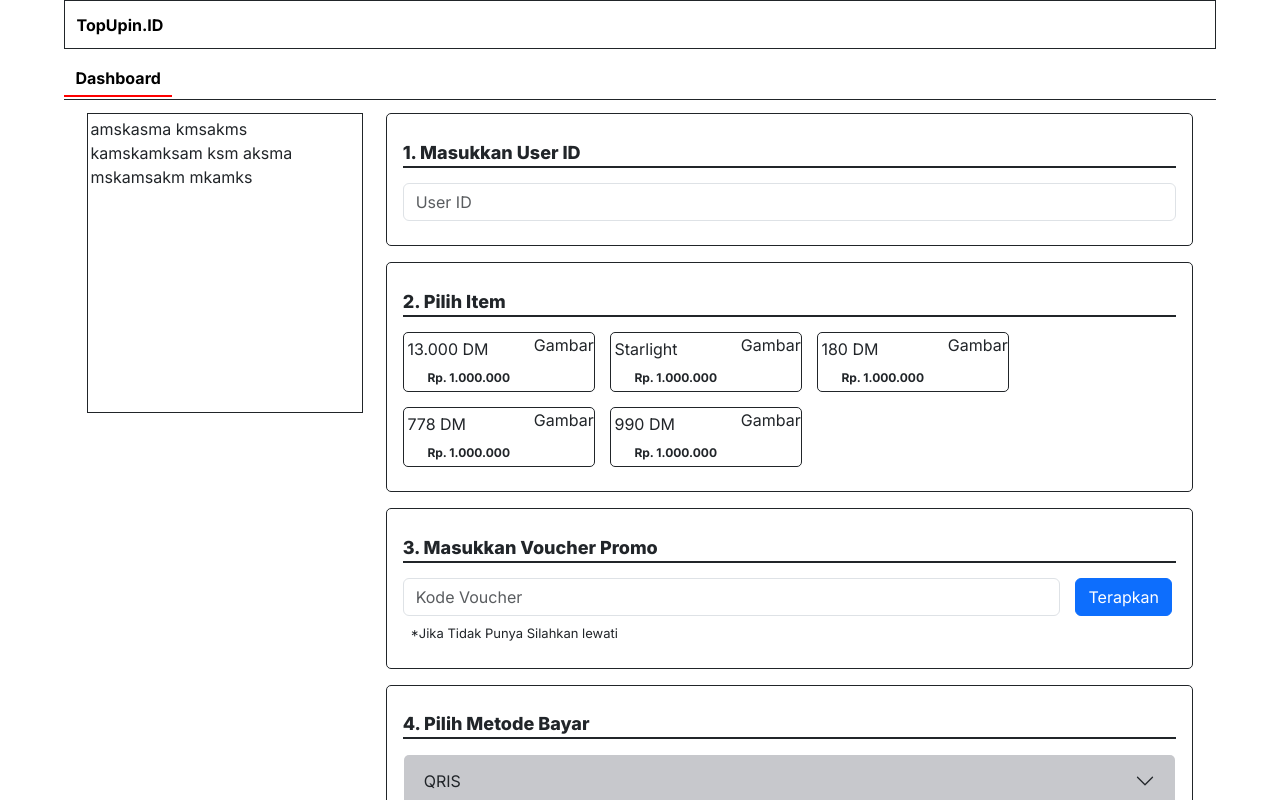
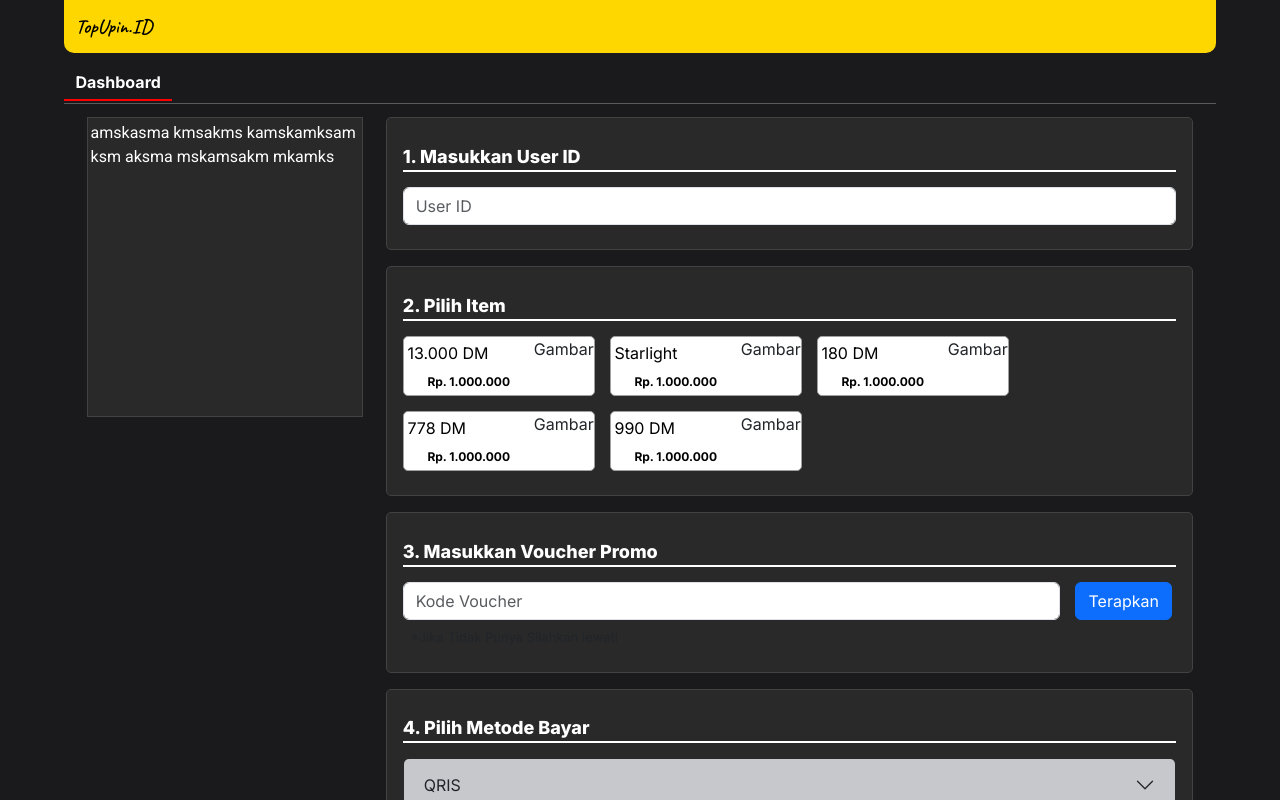
Before and after one commit to 0051Nasrulhakim/topupin.id, a Next.js app: page /categori/game/fri-fire in a window 1280 px wide. Shown: the top 800 px of the page. Built offline with nearby package versions, Linux system fonts and the light colour scheme.

Commit message:
layouting page

```diff
--- a/src/component/menu.js
+++ b/src/component/menu.js
@@ -21,7 +21,7 @@ export default function Menu() {
 
         <div className="menu">
           <div className="list-menu active">
-            <Link href="/" className="no-decoration">
+            <Link href="/" className="no-decoration" style={{ color: "white" }}>
               Dashboard
             </Link>
           </div>
@@ -33,7 +33,7 @@ export default function Menu() {
     return (
       <div className="menu">
         <div className="list-menu active">
-          <Link href="/" className="no-decoration">
+          <Link href="/" className="no-decoration" style={{ color: "white" }}>
             Dashboard
           </Link>
         </div>
--- a/src/css/custom/style.css
+++ b/src/css/custom/style.css
@@ -1,3 +1,8 @@
+@import url("https://fonts.googleapis.com/css2?family=Caveat:wght@400..700&family=Outfit:wght@100..900&family=Roboto:ital,wght@0,100;0,300;0,400;0,500;0,700;0,900;1,100;1,300;1,400;1,500;1,700;1,900&display=swap");
+body {
+  background-color: #1a1a1d !important;
+}
+
 .no-decoration {
   color: black;
   text-decoration: none;
@@ -22,23 +27,30 @@
 .container-custom {
   padding-right: 5%;
   padding-left: 5%;
+  background-color: #1a1a1d;
 }
 .container-custom .navbar-custom {
-  border: 1px solid;
+  background-color: #FFD700;
+  border-bottom-left-radius: 10px;
+  border-bottom-right-radius: 10px;
 }
 .container-custom .navbar-custom .logo {
   padding: 1%;
   font-weight: 700;
   text-decoration: none;
   color: black;
+  font-family: "Caveat", cursive;
+  font-weight: 600;
+  font-size: 15pt;
 }
 .container-custom .menu {
   display: flex;
-  border-bottom: 1px solid;
+  border-bottom: 1px solid #5a5a5a;
   margin-top: 1%;
   margin-bottom: 1.2%;
 }
 .container-custom .menu .list-menu {
+  color: white;
   text-align: center;
   padding-top: 5px;
   padding-bottom: 5px;
@@ -58,13 +70,13 @@
   margin-bottom: 1%;
   justify-content: center;
   gap: 10.5px 10.5px;
-  border: 1px solid;
 }
 .container-custom .item-produk .list-item-produk {
   border-radius: 7px;
   width: 8.7rem;
   margin-bottom: 1%;
   border: 1px solid;
+  background-color: #e7e7e7;
 }
 .container-custom .item-produk .list-item-produk .pict-item-produk {
   width: 100%;
@@ -83,15 +95,15 @@
   flex-wrap: wrap;
   margin-top: 1%;
   margin-bottom: 1%;
-  justify-content: center;
+  justify-content: left;
   gap: 10.5px 10.5px;
-  border: 1px solid;
 }
 .container-custom .item-kategori .list-item-kategori {
   border-radius: 7px;
   width: 8.7rem;
   margin-bottom: 1%;
   border: 1px solid;
+  background-color: #e7e7e7;
 }
 .container-custom .item-kategori .list-item-kategori .pict-item-kategori {
   width: 100%;
@@ -159,11 +171,14 @@
 .container-custom .produk-game .section-left {
   width: 25%;
   margin-right: 2%;
+  color: white;
 }
 .container-custom .produk-game .section-left .contain {
+  background-color: #292929;
   padding: 1%;
-  border: 1px solid;
+  border: 1px solid #424242;
   height: 300px;
+  font-family: "Roboto", sans-serif;
 }
 @media screen and (max-width: 980px) {
   .container-custom .produk-game .section-left {
@@ -174,7 +189,7 @@
     border-radius: 5px;
     height: 320px;
     padding: 1%;
-    border: 1px solid;
+    border: 1px solid #424242;
   }
 }
 @media screen and (max-width: 600px) {
@@ -186,7 +201,7 @@
     border-radius: 5px;
     height: 120px;
     padding: 1%;
-    border: 1px solid;
+    border: 1px solid #424242;
   }
 }
 @media screen and (max-width: 750px) {
@@ -198,7 +213,7 @@
     border-radius: 5px;
     height: 220px;
     padding: 1%;
-    border: 1px solid;
+    border: 1px solid #424242;
   }
 }
 @media screen and (max-width: 450px) {
@@ -210,22 +225,24 @@
     border-radius: 5px;
     height: 120px;
     padding: 1%;
-    border: 1px solid;
+    border: 1px solid #424242;
   }
 }
 .container-custom .produk-game .section-right {
   width: 73%;
 }
 .container-custom .produk-game .section-right .step-1 {
-  border: 1px solid;
+  border: 1px solid #424242;
   padding-left: 2%;
   padding-right: 2%;
   padding-bottom: 3%;
   padding-top: 3%;
   border-radius: 5px;
   margin-bottom: 2%;
+  background-color: #292929;
 }
 .container-custom .produk-game .section-right .step-1 .title {
+  color: white;
   font-size: large;
   font-weight: 800;
   border-bottom: 2px solid;
@@ -245,19 +262,21 @@
   width: 40%;
 }
 .container-custom .produk-game .section-right .step-2 {
-  border: 1px solid;
+  border: 1px solid #424242;
   padding-left: 2%;
   padding-right: 2%;
   padding-bottom: 3%;
   padding-top: 3%;
   border-radius: 5px;
   margin-bottom: 2%;
+  background-color: #292929;
 }
 .container-custom .produk-game .section-right .step-2 .title {
   font-size: large;
   font-weight: 800;
   border-bottom: 2px solid;
   margin-bottom: 2%;
+  color: white;
 }
 .container-custom .produk-game .section-right .step-2 .section-step-2 {
   display: flex;
@@ -265,17 +284,24 @@
   gap: 15px 15px;
 }
 .container-custom .produk-game .section-right .step-2 .section-step-2 .item {
-  border: 1px solid;
+  border: 1px solid #a0a0a0;
   border-radius: 5px;
   width: 12rem;
   display: flex;
   height: 60px;
+  background-color: white;
 }
 .container-custom .produk-game .section-right .step-2 .section-step-2 .item.active {
   background-color: #032782;
   color: white;
   border: none;
   box-shadow: 0 8px 12px rgba(0, 0, 0, 0.2), 0 4px 6px rgba(0, 139, 74, 0.993);
+}
+.container-custom .produk-game .section-right .step-2 .section-step-2 .item.active .left .price-item {
+  color: white;
+}
+.container-custom .produk-game .section-right .step-2 .section-step-2 .item.active .left .title-item {
+  color: white;
 }
 @media screen and (max-width: 980px) {
   .container-custom .produk-game .section-right .step-2 .section-step-2 .item {
@@ -301,6 +327,10 @@
   font-weight: 700;
   text-align: center;
   margin-top: 7%;
+  color: black;
+}
+.container-custom .produk-game .section-right .step-2 .section-step-2 .item .left .title-item {
+  color: black;
 }
 @media screen and (max-width: 750px) {
   .container-custom .produk-game .section-right .step-2 .section-step-2 .item .left {
@@ -331,19 +361,21 @@
   }
 }
 .container-custom .produk-game .section-right .step-3 {
-  border: 1px solid;
+  border: 1px solid #424242;
   padding-left: 2%;
   padding-right: 2%;
   padding-bottom: 3%;
   padding-top: 3%;
   border-radius: 5px;
   margin-bottom: 2%;
+  background-color: #292929;
 }
 .container-custom .produk-game .section-right .step-3 .title {
   font-size: large;
   font-weight: 800;
   border-bottom: 2px solid;
   margin-bottom: 2%;
+  color: white;
 }
 .container-custom .produk-game .section-right .step-3 .form-voucher {
   display: flex;
@@ -378,6 +410,7 @@
 }
 .accordion .accordion-item {
   margin-bottom: 1px;
+  background-color: #292929;
 }
 .accordion .btn-atas {
   border-top-left-radius: 5px !important;
@@ -392,16 +425,21 @@
   border-left: 2px solid;
   border-right: 2px solid;
   margin-bottom: 1%;
+  background-color: white;
 }
 
 .accordion-button:not(.collapsed) {
-  background-color: #007bff;
+  background-color: #007bff !important;
   color: #fff;
   border-bottom-left-radius: 0px !important;
   border-bottom-right-radius: 0px !important;
 }
 
-.accordion-button:focus,
+button:focus:not(:focus-visible) {
+  outline: none;
+  box-shadow: none;
+}
+
 .accordion-button:active {
   box-shadow: none;
   outline: none;
@@ -416,8 +454,14 @@
   border: 1px solid;
   margin-top: 3%;
   height: 120px;
+  background-color: #292929;
 }
 .footer-custom .content {
   padding-left: 1%;
   padding-right: 1%;
+  color: white;
+  font-family: "Roboto", sans-serif;
+}
+.footer-custom .content:hover {
+  color: #FFD700;
 }/*# sourceMappingURL=style.css.map */
--- a/src/css/custom/style.scss
+++ b/src/css/custom/style.scss
@@ -1,5 +1,13 @@
+// @import url('https://fonts.googleapis.com/css2?family=Outfit:wght@100..900&family=Roboto:ital,wght@0,100;0,300;0,400;0,500;0,700;0,900;1,100;1,300;1,400;1,500;1,700;1,900&display=swap');
+@import url('https://fonts.googleapis.com/css2?family=Caveat:wght@400..700&family=Outfit:wght@100..900&family=Roboto:ital,wght@0,100;0,300;0,400;0,500;0,700;0,900;1,100;1,300;1,400;1,500;1,700;1,900&display=swap');
 // variable untuk menampung warna
 $success: #032782;
+$bg-dasarSection: #292929;
+$border-section: #424242;
+
+body {
+    background-color: #1a1a1d !important;
+}
 
 .no-decoration {
     color: black;
@@ -26,25 +34,34 @@ $success: #032782;
 .container-custom {
     padding-right: 5%;
     padding-left: 5%;
+    background-color: #1a1a1d;
 
     .navbar-custom {
-        border: 1px solid;
+        background-color: #FFD700;
+        border-bottom-left-radius: 10px;
+        border-bottom-right-radius: 10px;
 
         .logo {
             padding: 1%;
             font-weight: 700;
             text-decoration: none;
             color: black;
+            font-family: "Caveat", cursive;
+            font-weight: 600;
+            font-size: 15pt;
         }
+
     }
 
     .menu {
         display: flex;
-        border-bottom: 1px solid;
+        border-bottom: 1px solid #5a5a5a;
         margin-top: 1%;
         margin-bottom: 1.2%;
+        // color: white;
 
         .list-menu {
+            color: white;
             text-align: center;
             padding-top: 5px;
             padding-bottom: 5px;
@@ -67,7 +84,7 @@ $success: #032782;
         margin-bottom: 1%;
         justify-content: center;
         gap: 10.5px 10.5px;
-        border: 1px solid;
+        // border: 1px solid;
 
         .list-item-produk {
             border-radius: 7px;
@@ -76,6 +93,7 @@ $success: #032782;
             margin-bottom: 1%;
             // margin-left: 1%;
             border: 1px solid;
+            background-color: #e7e7e7;
 
             .pict-item-produk {
                 width: 100%;
@@ -101,9 +119,9 @@ $success: #032782;
         flex-wrap: wrap;
         margin-top: 1%;
         margin-bottom: 1%;
-        justify-content: center;
+        justify-content: left;
         gap: 10.5px 10.5px;
-        border: 1px solid;
+        // border: 1px solid;
 
         .list-item-kategori {
             border-radius: 7px;
@@ -112,6 +130,7 @@ $success: #032782;
             margin-bottom: 1%;
             // margin-left: 1%;
             border: 1px solid;
+            background-color: #e7e7e7;
 
             .pict-item-kategori {
                 width: 100%;
@@ -193,14 +212,17 @@ $success: #032782;
         display: flex;
 
         .section-left {
-            // border: 1px solid;
+            // border: 1px solid ;
             width: 25%;
             margin-right: 2%;
+            color: white;
 
             .contain {
+                background-color: $bg-dasarSection;
                 padding: 1%;
-                border: 1px solid;
+                border: 1px solid $border-section;
                 height: 300px;
+                font-family: "Roboto", sans-serif;
             }
 
             @media screen and (max-width: 980px) {
@@ -211,7 +233,7 @@ $success: #032782;
                     border-radius: 5px;
                     height: 320px;
                     padding: 1%;
-                    border: 1px solid;
+                    border: 1px solid $border-section;
                 }
             }
 
@@ -223,7 +245,7 @@ $success: #032782;
                     border-radius: 5px;
                     height: 120px;
                     padding: 1%;
-                    border: 1px solid;
+                    border: 1px solid $border-section;
                 }
             }
 
@@ -235,7 +257,7 @@ $success: #032782;
                     border-radius: 5px;
                     height: 220px;
                     padding: 1%;
-                    border: 1px solid;
+                    border: 1px solid $border-section;
                 }
             }
 
@@ -247,7 +269,7 @@ $success: #032782;
                     border-radius: 5px;
                     height: 120px;
                     padding: 1%;
-                    border: 1px solid;
+                    border: 1px solid $border-section;
                 }
 
             }
@@ -257,15 +279,17 @@ $success: #032782;
             width: 73%;
 
             .step-1 {
-                border: 1px solid;
+                border: 1px solid $border-section;
                 padding-left: 2%;
                 padding-right: 2%;
                 padding-bottom: 3%;
                 padding-top: 3%;
                 border-radius: 5px;
                 margin-bottom: 2%;
+                background-color: $bg-dasarSection;
 
                 .title {
+                    color: white;
                     font-size: large;
                     font-weight: 800;
                     border-bottom: 2px solid;
@@ -291,19 +315,21 @@ $success: #032782;
             }
 
             .step-2 {
-                border: 1px solid;
+                border: 1px solid $border-section;
                 padding-left: 2%;
                 padding-right: 2%;
                 padding-bottom: 3%;
                 padding-top: 3%;
                 border-radius: 5px;
                 margin-bottom: 2%;
+                background-color: $bg-dasarSection;
 
                 .title {
                     font-size: large;
                     font-weight: 800;
                     border-bottom: 2px solid;
                     margin-bottom: 2%;
+                    color: white;
                 }
 
                 .section-step-2 {
@@ -312,12 +338,13 @@ $success: #032782;
                     gap: 15px 15px;
 
                     .item {
-                        border: 1px solid;
+                        border: 1px solid #a0a0a0;
                         border-radius: 5px;
                         // width: 31.8%;
                         width: 12rem;
                         display: flex;
                         height: 60px;
+                        background-color: white;
 
                         &.active {
                             background-color: $success;
@@ -325,6 +352,14 @@ $success: #032782;
                             border: none;
                             box-shadow: 0 8px 12px rgba(0, 0, 0, 0.2),
                                 0 4px 6px rgba(0, 139, 74, 0.993);
+                            .left{
+                                .price-item {
+                                    color: white;
+                                }
+                                .title-item {
+                                    color: white;
+                                }
+                            }
                         }
 
                         @media screen and (max-width: 980px) {
@@ -349,11 +384,17 @@ $success: #032782;
                                 font-weight: 700;
                                 text-align: center;
                                 margin-top: 7%;
+                                color: black;
+                            }
+
+                            .title-item {
+                                color: black;
                             }
 
                             @media screen and (max-width: 750px) {
                                 text-align: center;
                                 width: 100%;
+
                             }
 
                         }
@@ -389,19 +430,21 @@ $success: #032782;
             }
 
             .step-3 {
-                border: 1px solid;
+                border: 1px solid $border-section;
                 padding-left: 2%;
                 padding-right: 2%;
                 padding-bottom: 3%;
                 padding-top: 3%;
                 border-radius: 5px;
                 margin-bottom: 2%;
+                background-color: $bg-dasarSection;
 
                 .title {
                     font-size: large;
                     font-weight: 800;
                     border-bottom: 2px solid;
                     margin-bottom: 2%;
+                    color: white;
                 }
 
                 .form-voucher {
@@ -442,6 +485,7 @@ $success: #032782;
 
     .accordion-item {
         margin-bottom: 1px;
+        background-color: $bg-dasarSection;
     }
 
     .btn-atas {
@@ -459,11 +503,12 @@ $success: #032782;
         border-left: 2px solid;
         border-right: 2px solid;
         margin-bottom: 1%;
+        background-color: white;
     }
 }
 
 .accordion-button:not(.collapsed) {
-    background-color: #007bff; // Ganti dengan warna yang diinginkan
+    background-color: #007bff !important; // Ganti dengan warna yang diinginkan
     color: #fff; // Ganti dengan warna teks yang sesuai
 
     border-bottom-left-radius: 0px !important;
@@ -471,7 +516,11 @@ $success: #032782;
 
 }
 
-.accordion-button:focus,
+// .accordion-button:focus,
+button:focus:not(:focus-visible) {
+    outline: none;
+    box-shadow: none;
+}
 .accordion-button:active {
     box-shadow: none; // Menghilangkan bayangan
     outline: none; // Menghilangkan outline
@@ -486,9 +535,17 @@ $success: #032782;
     border: 1px solid;
     margin-top: 3%;
     height: 120px;
+    background-color: $bg-dasarSection;
 
     .content {
         padding-left: 1%;
         padding-right: 1%;
+        color: white;
+        font-family: "Roboto", sans-serif;
+        // buat hover
+        &:hover {
+            color: #FFD700;
+        }
+
     }
 }
```
Also changed, not shown: 1 other file (tests, documents, lock files or other folders).
